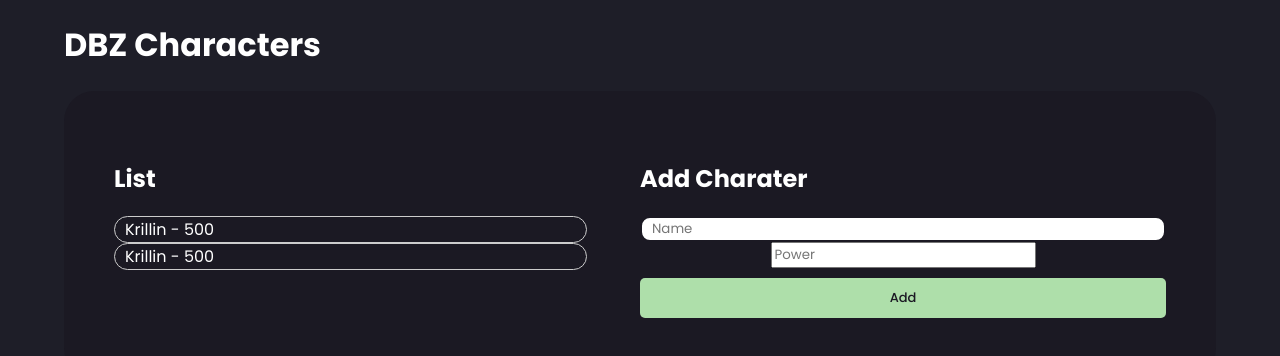
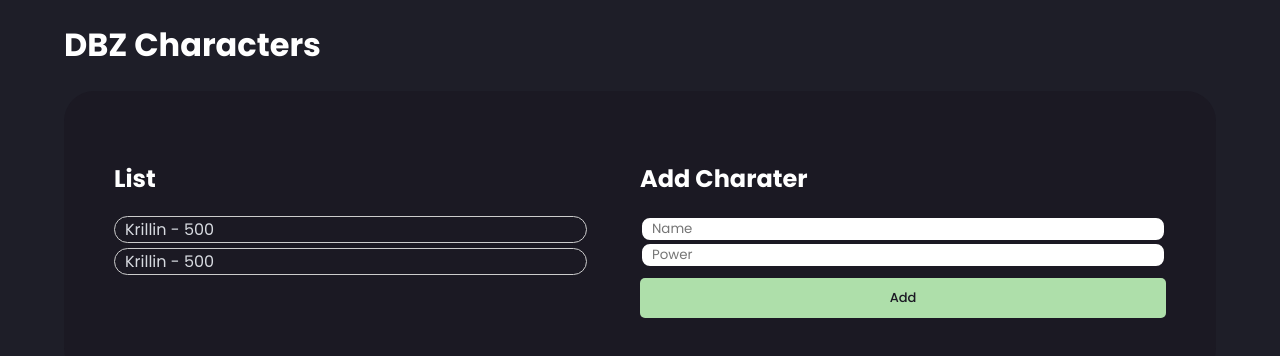
Before and after one commit to yesidrs/angular-bases, an Angular app: page / in a window 1280 px wide. Shown: the top 356 px of the page. Built offline with nearby package versions, Linux system fonts and the light colour scheme.

Commit message:
fix some styles

```diff
--- a/src/app/dbz/components/add-character/add-character.component.scss
+++ b/src/app/dbz/components/add-character/add-character.component.scss
@@ -4,7 +4,7 @@
   align-items: center;
   width: 100%;
 
-  input[type="text"] {
+  input {
     border-radius: 10px;
     border: none;
     padding-left: 10px;
--- a/src/app/dbz/components/list/list.component.scss
+++ b/src/app/dbz/components/list/list.component.scss
@@ -4,6 +4,12 @@
   li {
     border: 1px solid #ccc;
     border-radius: 30px;
+    color: var(--light-color);
     padding-left: 10px;
+    margin-bottom: 5px;
+
+    span {
+      color: var(--alert-color);
+    }
   }
 }
--- a/src/app/heroes/hero/hero.component.scss
+++ b/src/app/heroes/hero/hero.component.scss
@@ -1,7 +1,7 @@
 .card {
   background-color: #1b1923;
   border-radius: 10%;
-  color: #d7dae0;
+  color: var(--light-color);
   display: flex;
   flex-direction: column;
   justify-content: center;
```
